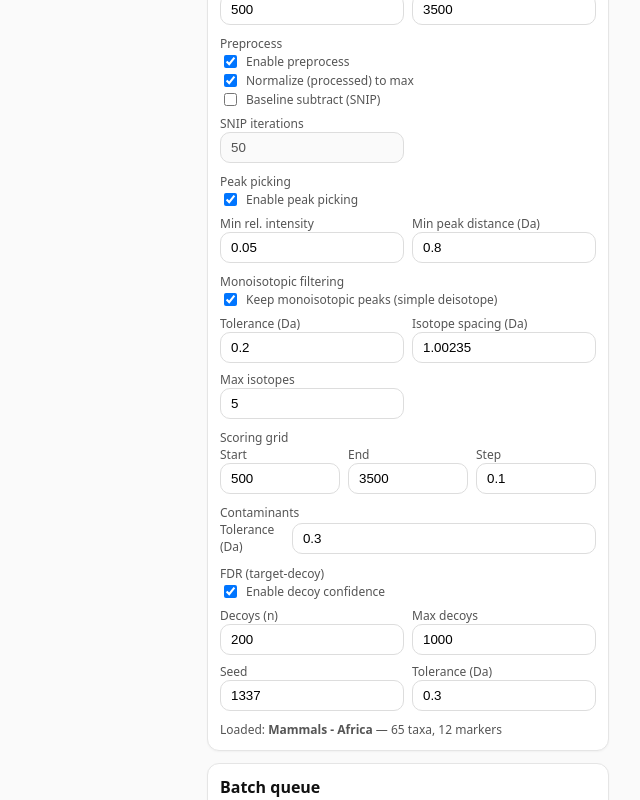
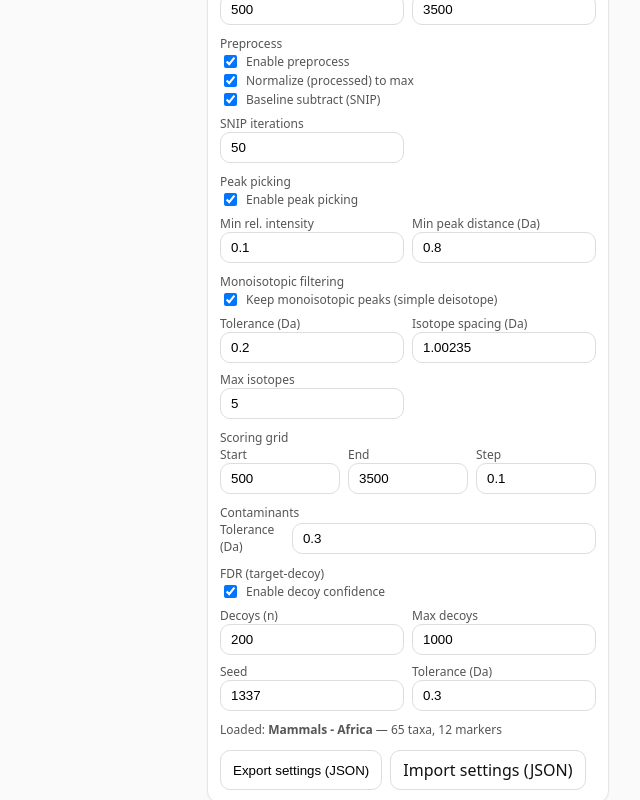
Before and after one commit to arthuc01/ZooMZ, a React (Vite) app: page / in a window 1280 px wide. Shown: the part 360-1160 px from the top of the page, without its empty margins (640-1280 px from the left). Built offline with nearby package versions, Linux system fonts and the light colour scheme.

Commit message:
Add settings import/export

```diff
--- a/src/app/App.tsx
+++ b/src/app/App.tsx
@@ -14,12 +14,13 @@
 import { loadContaminants, loadManifest, loadSpeciescanDb } from "../engine/speciescanDb";
 import { buildDecoyTaxa } from "../engine/decoys";
 import { computeConfidence } from "../engine/confidence";
+import { downloadText } from "../utils/download";
 
 const DEFAULT_PARAMS: AnalysisParams = {
   mzMin: 500,
   mzMax: 3500,
-  preprocess: { enabled: true, normalizeToMax: true, baselineSubtract: { enabled: false, iterations: 50 } },
-  peakPicking: { enabled: true, minRelativeIntensity: 0.05, minPeakDistanceDa: 0.8 },
+  preprocess: { enabled: true, normalizeToMax: true, baselineSubtract: { enabled: true, iterations: 50 } },
+  peakPicking: { enabled: true, minRelativeIntensity: 0.1, minPeakDistanceDa: 0.8 },
   monoisotopic: { enabled: true, toleranceDa: 0.2, distanceDa: 1.00235, maxIsotopes: 5 },
   grid: { startMz: 500, endMz: 3500, stepMz: 0.1 },
   contaminantsToleranceDa: 0.3,
@@ -280,6 +281,53 @@
     const q1Idx = Math.floor((sorted.length - 1) * 0.25);
     const q3Idx = Math.floor((sorted.length - 1) * 0.75);
     return sorted[q3Idx] - sorted[q1Idx];
+  }
+
+  function normalizeParams(next: Partial<AnalysisParams>): AnalysisParams {
+    return {
+      ...DEFAULT_PARAMS,
+      ...next,
+      preprocess: {
+        ...DEFAULT_PARAMS.preprocess,
+        ...(next.preprocess ?? {}),
+        baselineSubtract: {
+          ...DEFAULT_PARAMS.preprocess.baselineSubtract,
+          ...(next.preprocess?.baselineSubtract ?? {})
+        }
+      },
+      peakPicking: {
+        ...DEFAULT_PARAMS.peakPicking,
+        ...(next.peakPicking ?? {})
+      },
+      monoisotopic: {
+        ...DEFAULT_PARAMS.monoisotopic,
+        ...(next.monoisotopic ?? {})
+      },
+      grid: {
+        ...DEFAULT_PARAMS.grid,
+        ...(next.grid ?? {})
+      },
+      fdr: {
+        ...DEFAULT_PARAMS.fdr,
+        ...(next.fdr ?? {})
+      }
+    };
+  }
+
+  function exportSettings() {
+    const json = JSON.stringify(params, null, 2);
+    downloadText("ZooMZ_settings.json", json, "application/json");
+  }
+
+  async function importSettings(file: File) {
+    try {
+      const text = await file.text();
+      const parsed = JSON.parse(text);
+      setParams(normalizeParams(parsed));
+      setError(null);
+    } catch (e: any) {
+      setError(`Failed to import settings: ${String(e?.message ?? e)}`);
+    }
   }
 
   // Export batch results to a multi-sheet Excel workbook.
@@ -706,6 +754,8 @@
             params={params}
             onChange={setParams}
             onReloadDb={() => reloadDb(selectedDbFile)}
+            onExportSettings={exportSettings}
+            onImportSettings={importSettings}
             displayMode={displayMode}
             onChangeDisplayMode={setDisplayMode}
             displayNormalizeToMax={displayNormalizeToMax}
--- a/src/ui/SettingsPanel.tsx
+++ b/src/ui/SettingsPanel.tsx
@@ -9,6 +9,8 @@
   params: AnalysisParams;
   onChange: (p: AnalysisParams) => void;
   onReloadDb: () => void;
+  onExportSettings: () => void;
+  onImportSettings: (file: File) => void;
 
   displayMode: "raw" | "processed";
   onChangeDisplayMode: (m: "raw" | "processed") => void;
@@ -21,16 +23,22 @@
   const {
     manifest, selectedDbFile, onSelectDbFile, db,
     params, onChange, onReloadDb,
+    onExportSettings, onImportSettings,
     displayMode, onChangeDisplayMode,
     displayNormalizeToMax, onChangeDisplayNormalizeToMax
   } = props;
 
   return (
-    <div className="card">
-      <div style={{ display:"flex", alignItems:"center", justifyContent:"space-between" }}>
+    <details className="card" open>
+      <summary style={{ display:"flex", alignItems:"center", justifyContent:"space-between", cursor:"pointer" }}>
         <div style={{ fontWeight: 800 }}>Settings</div>
-        <button className="btn" onClick={onReloadDb}>Reload DB</button>
-      </div>
+        <button
+          className="btn"
+          onClick={(e)=>{ e.preventDefault(); e.stopPropagation(); onReloadDb(); }}
+        >
+          Reload DB
+        </button>
+      </summary>
 
       <div className="small" style={{ marginTop: 6 }} title="Select the Speciescan-style reference database used for scoring.">Reference DB</div>
       <select
@@ -327,6 +335,22 @@
           Loaded: <b>{db.meta.label}</b> — {db.taxa.length} taxa, {db.markerNames.length} markers
         </div>
       )}
-    </div>
+      <div style={{ display:"flex", gap: 8, marginTop: 12 }}>
+        <button className="btn" onClick={onExportSettings}>Export settings (JSON)</button>
+        <label className="btn" style={{ display:"inline-flex", alignItems:"center", gap:8 }}>
+          Import settings (JSON)
+          <input
+            type="file"
+            accept=".json,application/json"
+            onChange={(e)=>{
+              const file = e.target.files?.[0];
+              if (file) onImportSettings(file);
+              e.target.value = "";
+            }}
+            style={{ display:"none" }}
+          />
+        </label>
+      </div>
+    </details>
   );
 }
```
